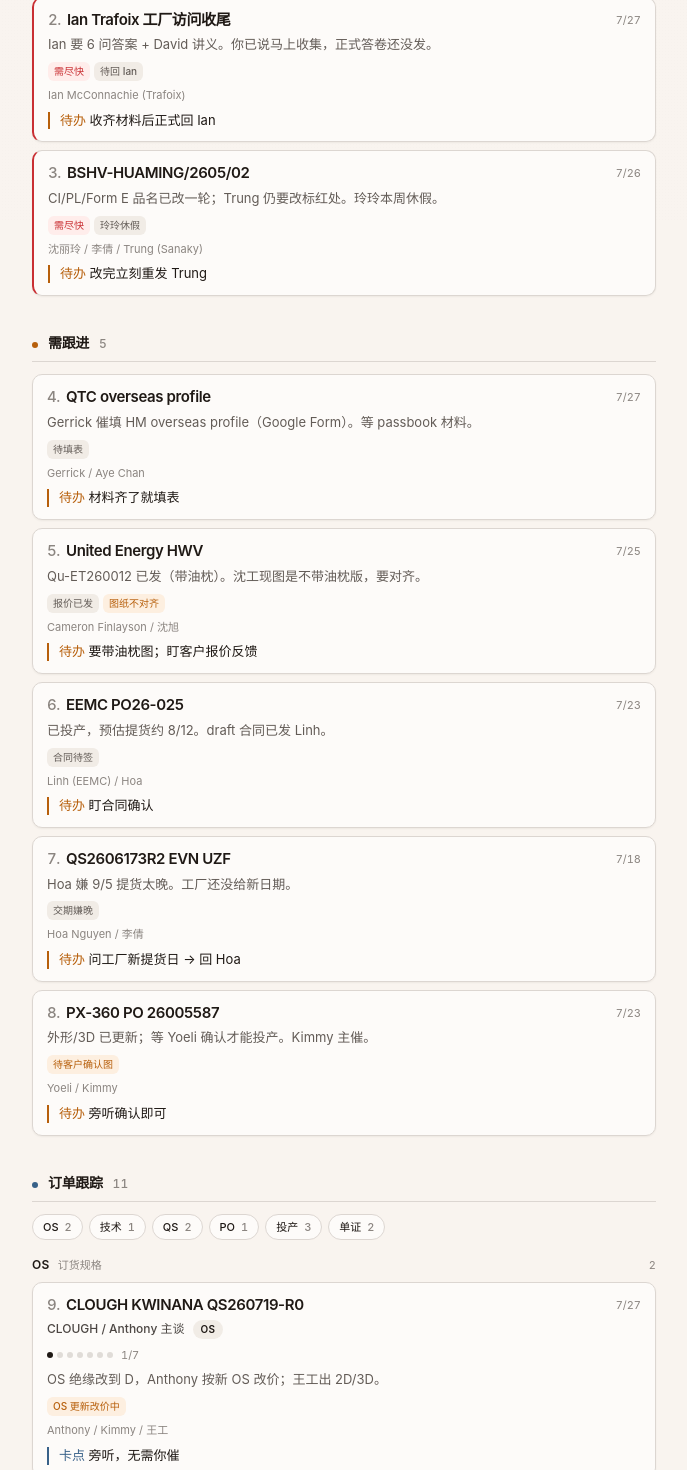
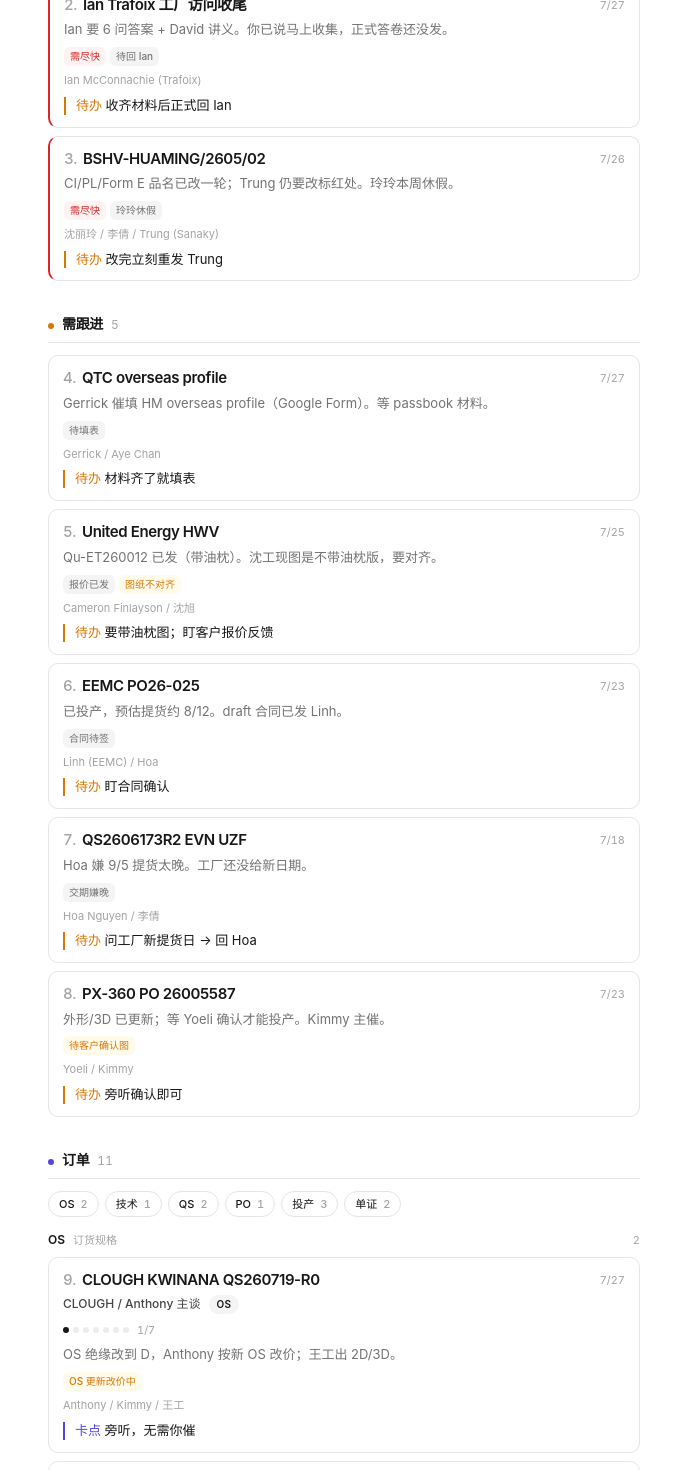
Before and after one commit to erict16/email-desk, a Next.js app: page / in a window 1280 px wide. Shown: the part 580-2050 px from the top of the page, without its empty margins (296-983 px from the left). Built offline with nearby package versions, Linux system fonts and the light colour scheme.

Commit message:
fix: white canvas, drop 知会, quiet workbench polish
Back to pure white modern-minimal; remove FYI section and fourth stat
chip to cut overload. Shorter labels, lighter cards, no paper grain.

```diff
--- a/src/app/globals.css
+++ b/src/app/globals.css
@@ -1,13 +1,13 @@
 @import "tailwindcss";
 
 /*
- * Hallmark · genre: modern-minimal · theme: coral-desk · macrostructure: workbench-index
- * nav: N5-pill · footer: Ft2 · pre-emit: P4 H5 E4 S5 R4 V4
+ * Hallmark · genre: modern-minimal · theme: white-desk · macrostructure: workbench-index
+ * nav: N5-pill · footer: Ft2 · pre-emit: P4 H5 E5 S5 R5 V4
  * contrast: pass · tokens: pass · honest: pass
+ * IA: 紧急 / 需跟进 / 订单 — 无「知会」栏，减信息过载
  */
 
 :root {
-  /* spacing scale (4pt) */
   --space-3xs: 0.125rem;
   --space-2xs: 0.25rem;
   --space-xs: 0.5rem;
@@ -23,49 +23,43 @@
   --z-sticky-nav: 300;
   --z-toast: 500;
 
-  /* warm paper · single coral accent · tinted neutrals (hue ~55) */
-  --paper: oklch(97% 0.008 70);
-  --paper-2: oklch(94.5% 0.01 70);
-  --card: oklch(99% 0.004 70);
-  --ink: oklch(22% 0.012 55);
-  --muted: oklch(48% 0.012 55);
-  --faint: oklch(62% 0.01 60);
-  --line: oklch(88% 0.01 70);
-  --line-strong: oklch(78% 0.012 65);
+  /* pure white canvas · monochrome neutrals · one cool accent */
+  --paper: #ffffff;
+  --paper-2: #f4f4f5;
+  --card: #ffffff;
+  --ink: #171717;
+  --muted: #737373;
+  --faint: #a3a3a3;
+  --line: #e5e5e5;
+  --line-strong: #d4d4d4;
 
-  --accent: oklch(58% 0.17 35);
-  --accent-soft: oklch(96% 0.02 45);
-  --accent-ink: oklch(32% 0.08 35);
-  --focus: oklch(55% 0.16 40);
+  --accent: #404040;
+  --accent-soft: #f5f5f5;
+  --accent-ink: #fafafa;
+  --focus: #525252;
 
-  /* status — dots / small labels only, not section fills */
-  --urgent: oklch(55% 0.19 25);
-  --urgent-soft: oklch(96% 0.02 25);
-  --urgent-border: oklch(82% 0.06 25);
-  --follow: oklch(58% 0.14 55);
-  --follow-soft: oklch(96% 0.025 70);
-  --follow-border: oklch(84% 0.05 65);
-  --orders: oklch(48% 0.08 250);
-  --orders-soft: oklch(96% 0.015 250);
-  --orders-border: oklch(84% 0.04 250);
-  --info: oklch(50% 0.02 250);
-  --info-soft: oklch(96% 0.008 250);
-  --info-border: oklch(86% 0.015 250);
+  --urgent: #dc2626;
+  --urgent-soft: #fef2f2;
+  --urgent-border: #fecaca;
+  --follow: #d97706;
+  --follow-soft: #fffbeb;
+  --follow-border: #fde68a;
+  --orders: #4f46e5;
+  --orders-soft: #eef2ff;
+  --orders-border: #c7d2fe;
 
-  /* legacy aliases used in components */
   --bg: var(--paper);
   --fg: var(--ink);
   --done: var(--orders);
   --done-soft: var(--orders-soft);
   --done-border: var(--orders-border);
 
-  --shadow-whisper: 0 1px 2px oklch(30% 0.02 55 / 0.06);
-  --shadow-card: 0 1px 2px oklch(30% 0.02 55 / 0.04),
-    0 0 0 1px oklch(30% 0.01 55 / 0.04);
+  --shadow-whisper: 0 1px 2px rgb(0 0 0 / 0.04);
+  --shadow-card: 0 1px 2px rgb(0 0 0 / 0.04), 0 0 0 1px rgb(0 0 0 / 0.03);
   --radius: 10px;
   --radius-sm: 6px;
   --banner-height: 3.5rem;
-  --measure: 42rem;
+  --measure: 40rem;
 }
 
 @theme inline {
@@ -91,28 +85,8 @@ body {
   text-rendering: optimizeLegibility;
 }
 
-/* subtle paper grain — restraint: one layer, low contrast */
-body::before {
-  content: "";
-  pointer-events: none;
-  position: fixed;
-  inset: 0;
-  z-index: 0;
-  opacity: 0.35;
-  background-image: radial-gradient(
-    oklch(50% 0.01 55 / 0.035) 0.6px,
-    transparent 0.6px
-  );
-  background-size: 3px 3px;
-}
-
-body > * {
-  position: relative;
-  z-index: var(--z-base);
-}
-
 ::selection {
-  background: oklch(90% 0.04 45);
+  background: #e5e5e5;
   color: var(--ink);
 }
 
@@ -123,44 +97,37 @@ body > * {
 
 @media (prefers-color-scheme: dark) {
   :root {
-    --paper: oklch(16% 0.012 55);
-    --paper-2: oklch(19% 0.014 55);
-    --card: oklch(20% 0.012 55);
-    --ink: oklch(94% 0.008 70);
-    --muted: oklch(72% 0.012 60);
-    --faint: oklch(58% 0.01 60);
-    --line: oklch(30% 0.012 55);
-    --line-strong: oklch(40% 0.014 55);
+    --paper: #0a0a0a;
+    --paper-2: #171717;
+    --card: #141414;
+    --ink: #fafafa;
+    --muted: #a3a3a3;
+    --faint: #737373;
+    --line: #262626;
+    --line-strong: #404040;
 
-    --accent: oklch(70% 0.14 40);
-    --accent-soft: oklch(28% 0.04 40);
-    --accent-ink: oklch(96% 0.02 70);
-    --focus: oklch(72% 0.14 45);
+    --accent: #d4d4d4;
+    --accent-soft: #262626;
+    --accent-ink: #0a0a0a;
+    --focus: #a3a3a3;
 
-    --urgent: oklch(72% 0.14 25);
-    --urgent-soft: oklch(28% 0.04 25);
-    --urgent-border: oklch(45% 0.08 25);
-    --follow: oklch(76% 0.1 65);
-    --follow-soft: oklch(28% 0.035 65);
-    --follow-border: oklch(45% 0.06 65);
-    --orders: oklch(74% 0.08 250);
-    --orders-soft: oklch(26% 0.03 250);
-    --orders-border: oklch(42% 0.05 250);
-    --info: oklch(70% 0.02 250);
-    --info-soft: oklch(24% 0.015 250);
-    --info-border: oklch(40% 0.02 250);
+    --urgent: #f87171;
+    --urgent-soft: rgb(220 38 38 / 0.12);
+    --urgent-border: rgb(248 113 113 / 0.35);
+    --follow: #fbbf24;
+    --follow-soft: rgb(217 119 6 / 0.12);
+    --follow-border: rgb(251 191 36 / 0.35);
+    --orders: #818cf8;
+    --orders-soft: rgb(79 70 229 / 0.14);
+    --orders-border: rgb(129 140 248 / 0.4);
 
-    --shadow-whisper: 0 1px 2px oklch(0% 0 0 / 0.35);
-    --shadow-card: 0 1px 2px oklch(0% 0 0 / 0.25),
-      0 0 0 1px oklch(100% 0 0 / 0.04);
-  }
-
-  body::before {
-    opacity: 0.2;
+    --shadow-whisper: 0 1px 2px rgb(0 0 0 / 0.4);
+    --shadow-card: 0 1px 2px rgb(0 0 0 / 0.35),
+      0 0 0 1px rgb(255 255 255 / 0.04);
   }
 
   ::selection {
-    background: oklch(35% 0.05 45);
+    background: #404040;
     color: var(--ink);
   }
 }
@@ -181,9 +148,6 @@ body > * {
     background: #fff !important;
     color: #000 !important;
   }
-  body::before {
-    display: none;
-  }
   article {
     break-inside: avoid;
   }
--- a/src/app/layout.tsx
+++ b/src/app/layout.tsx
@@ -51,8 +51,8 @@ export const viewport: Viewport = {
   initialScale: 1,
   viewportFit: "cover",
   themeColor: [
-    { media: "(prefers-color-scheme: light)", color: "#f6f4f0" },
-    { media: "(prefers-color-scheme: dark)", color: "#221e1a" },
+    { media: "(prefers-color-scheme: light)", color: "#ffffff" },
+    { media: "(prefers-color-scheme: dark)", color: "#0a0a0a" },
   ],
 };
 
--- a/src/components/AppHeader.tsx
+++ b/src/components/AppHeader.tsx
@@ -53,7 +53,7 @@ export default function AppHeader({ title }: Props) {
     <>
       {/* N5 floating pill nav */}
       <header className="print:hidden sticky top-0 z-[var(--z-sticky-nav)] px-3 pt-3 sm:px-4">
-        <div className="mx-auto flex h-12 max-w-[var(--measure)] items-center justify-between gap-3 rounded-full border border-[var(--line)] bg-[var(--card)]/90 px-3 shadow-[var(--shadow-card)] backdrop-blur-md sm:px-4">
+        <div className="mx-auto flex h-11 max-w-[var(--measure)] items-center justify-between gap-3 rounded-full border border-[var(--line)] bg-white/95 px-3 shadow-[var(--shadow-whisper)] backdrop-blur-md sm:px-4 dark:bg-[var(--card)]/95">
           <a
             href="#top"
             onClick={onLogo}
--- a/src/components/Board.tsx
+++ b/src/components/Board.tsx
@@ -10,15 +10,15 @@ import OrderCard from "@/components/OrderCard";
 import AppHeader from "@/components/AppHeader";
 import StatsNav from "@/components/StatsNav";
 
-/** 紧急 → 需跟进 → 订单跟踪 → 知会 */
+/** 紧急 → 需跟进 → 订单跟踪（知会已下线，减信息过载） */
 const TRIAGE = [
   {
     key: "urgent" as const,
     id: "block-urgent",
-    label: "紧急处理",
+    label: "紧急",
     tone: "urgent" as const,
     match: (p: Priority) => p === "P0",
-    sectionTitle: "紧急处理",
+    sectionTitle: "紧急",
   },
   {
     key: "follow" as const,
@@ -31,19 +31,11 @@ const TRIAGE = [
   {
     key: "orders" as const,
     id: "block-orders",
-    label: "订单跟踪",
+    label: "订单",
     tone: "orders" as const,
-    sectionTitle: "订单跟踪",
+    sectionTitle: "订单",
   },
-  {
-    key: "info" as const,
-    id: "block-info",
-    label: "知会",
-    tone: "info" as const,
-    match: (p: Priority) => p === "FYI",
-    sectionTitle: "知会",
-  },
-];
+] as const;
 
 function SectionHead({
   tone,
@@ -59,11 +51,9 @@ function SectionHead({
       ? "var(--urgent)"
       : tone === "follow"
         ? "var(--follow)"
-        : tone === "orders"
-          ? "var(--orders)"
-          : "var(--info)";
+        : "var(--orders)";
   return (
-    <h2 className="mb-3 flex items-baseline gap-2.5 border-b border-[var(--line)] pb-2">
+    <h2 className="mb-3 flex items-baseline gap-2 border-b border-[var(--line)] pb-2">
       <span
         className="mt-1.5 h-1.5 w-1.5 shrink-0 rounded-full"
         style={{ background: color }}
@@ -72,7 +62,7 @@ function SectionHead({
       <span className="text-[14px] font-semibold tracking-tight text-[var(--ink)]">
         {title}
       </span>
-      <span className="text-[12px] font-medium tabular-nums text-[var(--faint)]">
+      <span className="text-[12px] tabular-nums text-[var(--faint)]">
         {count}
       </span>
     </h2>
@@ -93,7 +83,7 @@ function StageLane({
   return (
     <div className="mb-5 last:mb-0">
       <div className="mb-2 flex items-baseline gap-2">
-        <h3 className="text-[12px] font-semibold tracking-wide text-[var(--ink)]">
+        <h3 className="text-[12px] font-semibold text-[var(--ink)]">
           {def.label}
         </h3>
         <span className="text-[11px] text-[var(--faint)]">{def.hint}</span>
@@ -129,23 +119,23 @@ export default function Board({ board }: { board: BoardData }) {
     value:
       s.key === "orders"
         ? board.stats.orders
-        : board.stats[s.key as "urgent" | "follow" | "info"],
+        : board.stats[s.key as "urgent" | "follow"],
   }));
 
   return (
-    <div id="top" className="min-h-full">
+    <div id="top" className="min-h-full bg-[var(--paper)]">
       <AppHeader title={board.title} />
 
       <main
         id="email-desk-print"
-        className="mx-auto w-full max-w-[var(--measure)] px-4 pb-16 pt-6 sm:px-6"
+        className="mx-auto w-full max-w-[var(--measure)] px-4 pb-14 pt-5 sm:px-6"
       >
-        <header className="mb-6">
-          <h1 className="text-[1.65rem] font-semibold leading-tight tracking-[-0.02em] text-[var(--ink)] sm:text-[1.85rem]">
+        <header className="mb-5">
+          <h1 className="text-[1.5rem] font-semibold leading-tight tracking-[-0.025em] text-[var(--ink)] sm:text-[1.65rem]">
             {board.title}
           </h1>
           {board.subtitle && (
-            <p className="mt-1.5 text-[13px] text-[var(--muted)]">
+            <p className="mt-1 text-[13px] text-[var(--muted)]">
               {board.subtitle}
               {board.updated ? ` · ${board.updated}` : ""}
             </p>
@@ -155,7 +145,7 @@ export default function Board({ board }: { board: BoardData }) {
         <StatsNav stats={statItems} />
 
         {board.meetings.length > 0 && (
-          <section className="mb-8 rounded-[var(--radius)] border border-[var(--line)] bg-[var(--card)] px-3.5 py-3 shadow-[var(--shadow-whisper)]">
+          <section className="mb-7 rounded-[var(--radius)] border border-[var(--line)] bg-[var(--card)] px-3.5 py-3">
             <div className="mb-1.5 text-[10px] font-semibold uppercase tracking-[0.06em] text-[var(--faint)]">
               会议
             </div>
@@ -163,7 +153,7 @@ export default function Board({ board }: { board: BoardData }) {
               {board.meetings.map((m, i) => (
                 <li key={i} className="flex gap-2">
                   <span
-                    className="mt-1.5 h-1 w-1 shrink-0 rounded-full bg-[var(--accent)]"
+                    className="mt-1.5 h-1 w-1 shrink-0 rounded-full bg-[var(--ink)]"
                     aria-hidden
                   />
                   <span>{m}</span>
@@ -173,10 +163,9 @@ export default function Board({ board }: { board: BoardData }) {
           </section>
         )}
 
-        <div className="space-y-9">
-          {(() => {
-            const block = TRIAGE[0];
-            const items = allItems.filter((it) => block.match!(it.priority));
+        <div className="space-y-8">
+          {TRIAGE.filter((b) => b.key !== "orders").map((block) => {
+            const items = allItems.filter((it) => block.match(it.priority));
             if (items.length === 0) return null;
             return (
               <section key={block.id} id={block.id} className="scroll-mt-24">
@@ -194,53 +183,24 @@ export default function Board({ board }: { board: BoardData }) {
                         item={item}
                         index={globalIndex}
                         hideAction={false}
-                        showStripe
+                        showStripe={block.key === "urgent"}
                       />
                     );
                   })}
                 </div>
               </section>
             );
-          })()}
-
-          {(() => {
-            const block = TRIAGE[1];
-            const items = allItems.filter((it) => block.match!(it.priority));
-            if (items.length === 0) return null;
-            return (
-              <section key={block.id} id={block.id} className="scroll-mt-24">
-                <SectionHead
-                  tone={block.tone}
-                  title={block.sectionTitle}
-                  count={items.length}
-                />
-                <div className="space-y-2">
-                  {items.map((item) => {
-                    globalIndex += 1;
-                    return (
-                      <Card
-                        key={`${block.id}-${item.title}`}
-                        item={item}
-                        index={globalIndex}
-                        hideAction={false}
-                        showStripe={false}
-                      />
-                    );
-                  })}
-                </div>
-              </section>
-            );
-          })()}
+          })}
 
           {orderItems.length > 0 && (
             <section id="block-orders" className="scroll-mt-24">
               <SectionHead
                 tone="orders"
-                title="订单跟踪"
+                title="订单"
                 count={orderItems.length}
               />
 
-              <div className="mb-4 flex flex-wrap gap-1.5">
+              <div className="mb-3.5 flex flex-wrap gap-1.5">
                 {ORDER_STAGES.map((s) => {
                   const n = orderItems.filter((i) => i.stage === s.id).length;
                   if (n === 0) return null;
@@ -248,7 +208,7 @@ export default function Board({ board }: { board: BoardData }) {
                     <a
                       key={s.id}
                       href={`#order-stage-${s.id}`}
-                      className="inline-flex items-center gap-1.5 rounded-full border border-[var(--line)] bg-[var(--card)] px-2.5 py-1 text-[11px] font-medium text-[var(--ink)] transition-colors duration-150 hover:border-[var(--line-strong)] hover:bg-[var(--paper-2)]"
+                      className="inline-flex items-center gap-1.5 rounded-full border border-[var(--line)] bg-[var(--card)] px-2.5 py-1 text-[11px] font-medium text-[var(--ink)] transition-colors duration-150 hover:bg-[var(--paper-2)]"
                     >
                       {s.short}
                       <span className="tabular-nums text-[var(--faint)]">
@@ -284,11 +244,9 @@ export default function Board({ board }: { board: BoardData }) {
                 if (unstaged.length === 0) return null;
                 return (
                   <div className="mb-4">
-                    <div className="mb-2 flex items-baseline gap-2">
-                      <h3 className="text-[12px] font-semibold text-[var(--muted)]">
-                        未标阶段
-                      </h3>
-                    </div>
+                    <h3 className="mb-2 text-[12px] font-semibold text-[var(--muted)]">
+                      未标阶段
+                    </h3>
                     <div className="space-y-2">
                       {unstaged.map((item) => {
                         globalIndex += 1;
@@ -306,35 +264,6 @@ export default function Board({ board }: { board: BoardData }) {
               })()}
             </section>
           )}
-
-          {(() => {
-            const block = TRIAGE[3];
-            const items = allItems.filter((it) => block.match!(it.priority));
-            if (items.length === 0) return null;
-            return (
-              <section key={block.id} id={block.id} className="scroll-mt-24">
-                <SectionHead
-                  tone={block.tone}
-                  title={block.sectionTitle}
-                  count={items.length}
-                />
-                <div className="space-y-2">
-                  {items.map((item) => {
-                    globalIndex += 1;
-                    return (
-                      <Card
-                        key={`${block.id}-${item.title}`}
-                        item={item}
-                        index={globalIndex}
-                        hideAction
-                        showStripe={false}
-                      />
-                    );
-                  })}
-                </div>
-              </section>
-            );
-          })()}
         </div>
       </main>
     </div>
--- a/src/components/Card.tsx
+++ b/src/components/Card.tsx
@@ -37,7 +37,7 @@ export default function Card({
 
   return (
     <article
-      className={`rounded-[var(--radius)] border border-[var(--line)] bg-[var(--card)] px-3.5 py-3 shadow-[var(--shadow-whisper)] transition-[border-color,box-shadow] duration-150 hover:border-[var(--line-strong)] hover:shadow-[var(--shadow-card)] ${
+      className={`rounded-[var(--radius)] border border-[var(--line)] bg-[var(--card)] px-3.5 py-3 transition-[border-color,background-color] duration-150 hover:border-[var(--line-strong)] hover:bg-[var(--paper-2)] ${
         showStripe ? "border-l-2 border-l-[var(--urgent)]" : ""
       } ${isDone || isFyi ? "opacity-90" : ""}`}
     >
--- a/src/components/OrderCard.tsx
+++ b/src/components/OrderCard.tsx
@@ -72,7 +72,7 @@ export default function OrderCard({
   const def = stage ? stageDef(stage) : null;
 
   return (
-    <article className="rounded-[var(--radius)] border border-[var(--line)] bg-[var(--card)] px-3.5 py-3 shadow-[var(--shadow-whisper)] transition-[border-color,box-shadow] duration-150 hover:border-[var(--line-strong)] hover:shadow-[var(--shadow-card)]">
+    <article className="rounded-[var(--radius)] border border-[var(--line)] bg-[var(--card)] px-3.5 py-3 transition-[border-color,background-color] duration-150 hover:border-[var(--line-strong)] hover:bg-[var(--paper-2)]">
       <div className="flex items-start justify-between gap-3">
         <div className="min-w-0">
           <h3
--- a/src/components/StatsNav.tsx
+++ b/src/components/StatsNav.tsx
@@ -2,7 +2,7 @@
 
 import { scrollToHash } from "@/lib/smooth-scroll";
 
-export type StatTone = "urgent" | "follow" | "orders" | "info";
+export type StatTone = "urgent" | "follow" | "orders";
 
 export type StatItem = {
   key: string;
@@ -16,16 +16,18 @@ const TONE: Record<StatTone, string> = {
   urgent: "var(--urgent)",
   follow: "var(--follow)",
   orders: "var(--orders)",
-  info: "var(--info)",
 };
 
 export default function StatsNav({ stats }: { stats: StatItem[] }) {
   return (
     <section
-      className="mb-8 overflow-hidden rounded-[var(--radius)] border border-[var(--line)] bg-[var(--card)] shadow-[var(--shadow-whisper)]"
+      className="mb-6 overflow-hidden rounded-[var(--radius)] border border-[var(--line)] bg-[var(--card)]"
       aria-label="总览"
     >
-      <div className="grid grid-cols-4 divide-x divide-[var(--line)]">
+      <div
+        className="grid divide-x divide-[var(--line)]"
+        style={{ gridTemplateColumns: `repeat(${stats.length}, minmax(0, 1fr))` }}
+      >
         {stats.map((s) => (
           <a
             key={s.key}
@@ -35,15 +37,15 @@ export default function StatsNav({ stats }: { stats: StatItem[] }) {
               scrollToHash(`#${s.id}`, 280);
               history.replaceState(null, "", `#${s.id}`);
             }}
-            className="group flex flex-col items-start gap-1 px-3 py-3.5 transition-colors duration-150 hover:bg-[var(--paper-2)] focus-visible:outline-none focus-visible:ring-2 focus-visible:ring-[var(--focus)] focus-visible:ring-inset sm:px-4 sm:py-4"
+            className="flex flex-col items-start gap-1 px-3 py-3.5 transition-colors duration-150 hover:bg-[var(--paper-2)] focus-visible:outline-none focus-visible:ring-2 focus-visible:ring-[var(--focus)] focus-visible:ring-inset sm:px-4"
           >
             <span
-              className="text-[1.65rem] font-semibold leading-none tracking-tight tabular-nums sm:text-[1.85rem]"
+              className="text-[1.6rem] font-semibold leading-none tracking-tight tabular-nums sm:text-[1.75rem]"
               style={{ color: TONE[s.tone] }}
             >
               {s.value}
             </span>
-            <span className="text-[10px] font-medium leading-tight text-[var(--muted)] sm:text-[11px]">
+            <span className="text-[11px] font-medium text-[var(--muted)]">
               {s.label}
             </span>
           </a>
```
Also changed, not shown: 1 other file (tests, documents, lock files or other folders).
